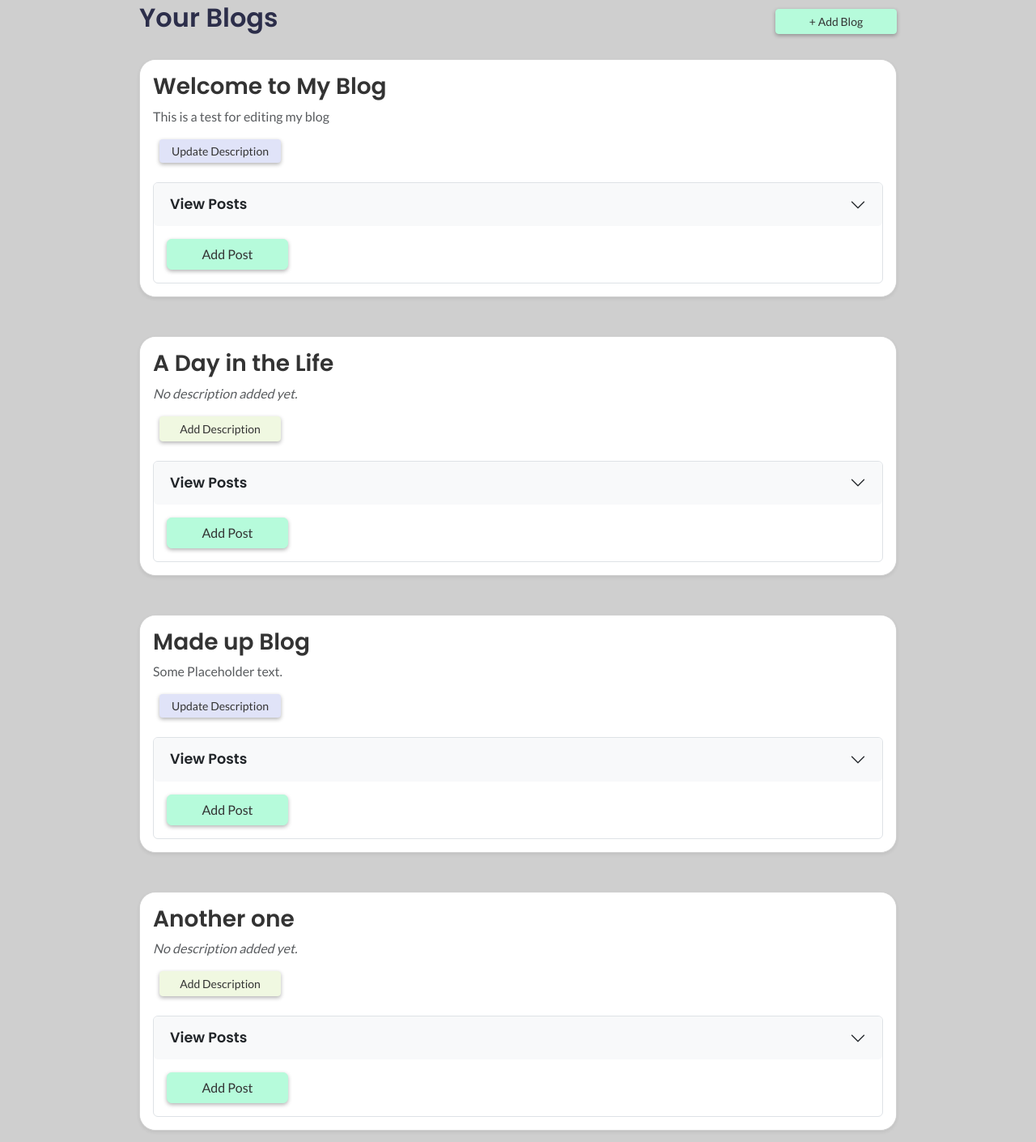
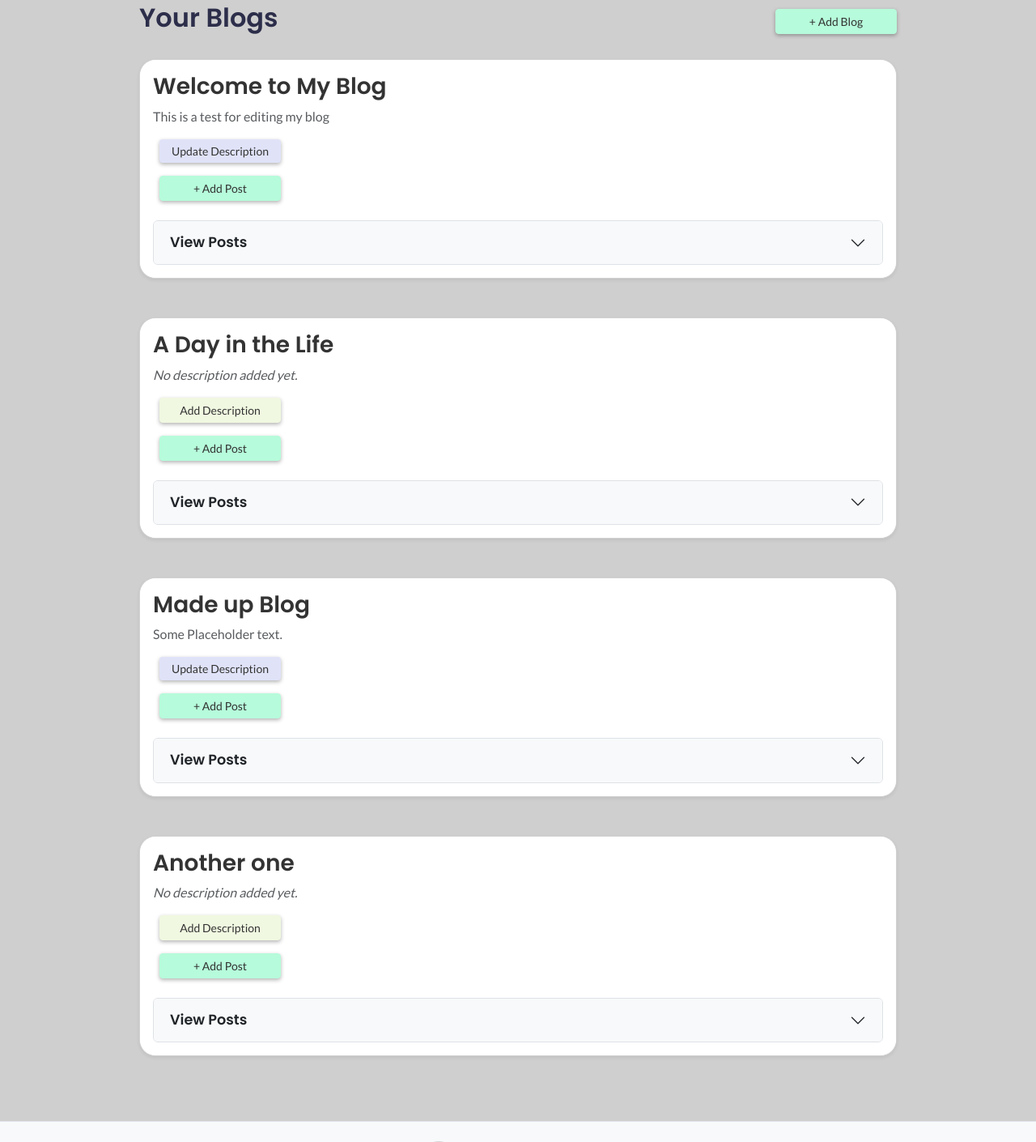
Before and after one commit to jeremyw0886/Blog, a Django app: page / in a window 1280 px wide. Shown: the part 213-1623 px from the top of the page at 81% size. Run offline with Django 5.2, Linux system fonts and the light colour scheme; a user stored in the database is signed in; data comes from the database, SQL or seed files in the repository; parts of the project's set-up code (start-up, migrations or seed data) failed here and were passed over; some libraries are stand-ins or nearby versions.

Commit message:
modifies edit page

```diff
--- a/blogs/templates/blogs/index.html
+++ b/blogs/templates/blogs/index.html
@@ -29,13 +29,14 @@
       <p class="card-text text-muted">{{ blog.description }}</p>
       <a href="{% url 'blogs:edit_blog' blog.id %}" class="btn btn-sm btn-secondary ms-2">
         <i class="bi bi-pencil-square"></i> Update Description
-      </a>
+      </a><br>
       {% else %}
       <p class="text-muted fst-italic">No description added yet.</p>
       <a href="{% url 'blogs:edit_blog' blog.id %}" class="btn btn-sm btn-primary ms-2">
         <i class="bi bi-plus-square"></i> Add Description
-      </a>
+      </a><br>
       {% endif %}
+      <a href="{% url 'blogs:new_post' blog.id %}" class="btn btn-success btn-sm ms-2 mt-3 vp-add">+ Add Post</a>
 
       <div class="accordion mt-4" id="accordion-{{ blog.id }}">
         <div class="accordion-item">
@@ -45,7 +46,6 @@
               View Posts
             </button>
           </h2>
-          <a href="{% url 'blogs:new_post' blog.id %}" class="btn btn-success ms-3 mt-3 mb-3 vp-add">Add Post</a>
           <div id="collapse-{{ blog.id }}" class="accordion-collapse collapse" aria-labelledby="heading-{{ blog.id }}"
             data-bs-parent="#accordion-{{ blog.id }}">
             <div class="accordion-body">
```
